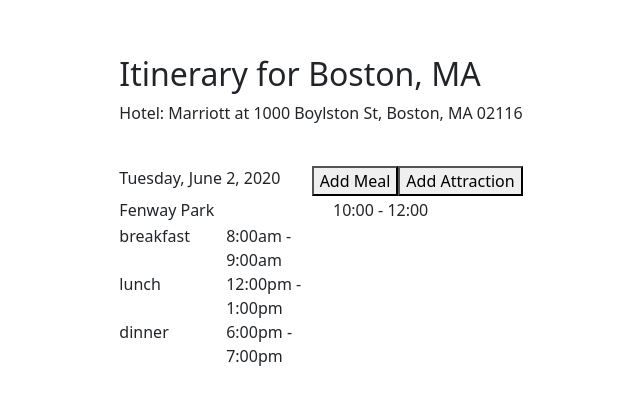
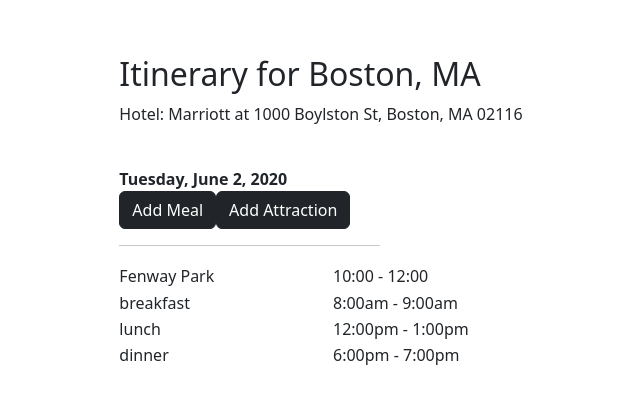
Before and after one commit to AdamC7313/itinerary-project, a Next.js app: page /itinerary in a window 1280 px wide. Shown: the part 188-592 px from the top of the page, without its empty margins (319-959 px from the left). Built offline with nearby package versions, Linux system fonts and the light colour scheme.

Commit message:
added function to find length of trip, fixed meal-attraction table

```diff
--- a/app/itinerary/page.js
+++ b/app/itinerary/page.js
@@ -1,8 +1,20 @@
 'use client'
 import { useSelector } from "react-redux";
+import Link from "next/link";
+import { useRouter } from "next/router";
 
-const findLengthOfTrip = () => {
 
+const findLengthOfTrip = (startDate, endDate) => {
+  const dates = [];
+  let startTripDate = new Date(startDate);
+  let endTripDate = new Date(endDate);
+
+  while (startTripDate <= endTripDate) {
+    dates.push(new Date(startTripDate).toISOString().split('T')[0]);
+    startTripDate.setDate(startTripDate.getDate() + 1);
+  }
+
+  return dates;
 }
 
 const getSpelledOutDate = (dateString) => {
@@ -12,24 +24,48 @@ const getSpelledOutDate = (dateString) => {
   return date.toLocaleDateString('en-US', options);
 }
 
+const RenderMeals = () => {
+  const meals = useSelector((state) => state.trips.trips[0].meals);
+  // console.log(meals);
+
+  return meals.map((meal) => (
+    <div key={meal.id}>
+      <table className="row">
+        <tbody>
+          <tr className="row">
+            <td className="col-md-6">{meal.name}</td>
+            <td className="col-md-6">{meal.startTime} - {meal.endTime}</td>
+          </tr>
+        </tbody>
+      </table>
+    </div>
+  ));
+};
+
 
 const RenderItinerary = () => {
   const trips = useSelector((state) => state.trips.trips);
-  console.log(trips);
+  // console.log(trips);
 
-  return trips.map((itinerary) => (
+  return trips.map((itinerary) => {
+    const dateRange = findLengthOfTrip(itinerary.startDate, itinerary.endDate)
+    console.log(dateRange);
+
+    return (
     <div key={itinerary.id}>
       <h2>Itinerary for {itinerary.city}, {itinerary.state}</h2>
       <p>Hotel: {itinerary.hotel.name} at {itinerary.hotel.address}</p>
       <br/>
-      <table key={itinerary.id} className="row">
+      <table className="row">
         <tbody>
           <tr className="row">
-            <td className="d-flex justify-content-between">
-              <div>{getSpelledOutDate(itinerary.startDate)}</div>
+            <td className="col-md-8">
+              <div><strong>{getSpelledOutDate(itinerary.startDate)}</strong></div>
               <div>
-                <button>Add Meal</button>
-                <button>Add Attraction</button>
+                <Link href={`/app/itinerary/[id]/addMeal`} as={`/app/itinerary/${itinerary.id}/addMeal`}>
+                  <button className="btn btn-dark">Add Meal</button></Link>
+                <Link href={`/app/itinerary/[id]/addAttraction`} as={`/app/itinerary/${itinerary.id}/addAttraction`}><button className="btn btn-dark">Add Attraction</button></Link>
+                <hr/>
               </div>
             </td>
           </tr>
@@ -38,19 +74,12 @@ const RenderItinerary = () => {
             <td className="col-md-6">{itinerary.attraction.startTime} - {itinerary.attraction.endTime}</td>
           </tr>
           <tr className="row">
-            <td className="col-md-6">
-              {itinerary.meals.map((meal) => (
-                <div key={meal.id} className="row">
-                  <span className="col-md-6">{meal.name}</span>
-                  <span className="col-md-6">{meal.startTime} - {meal.endTime}</span>
-                </div>
-              ))}
-            </td>
+            <td><RenderMeals/></td>
           </tr>
-        </tbody>
+       </tbody>
       </table>
     </div>
-  ));
+  )});
 };
 
 export default RenderItinerary;
```
